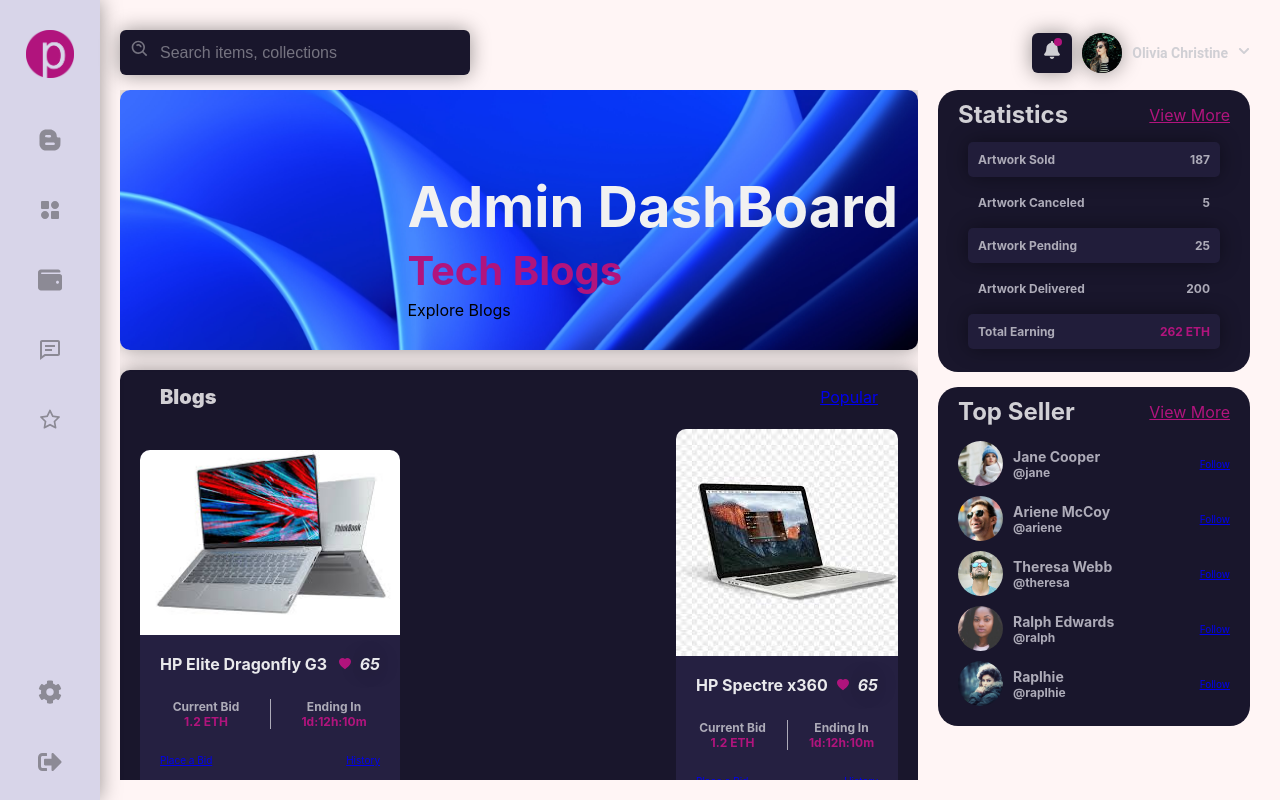
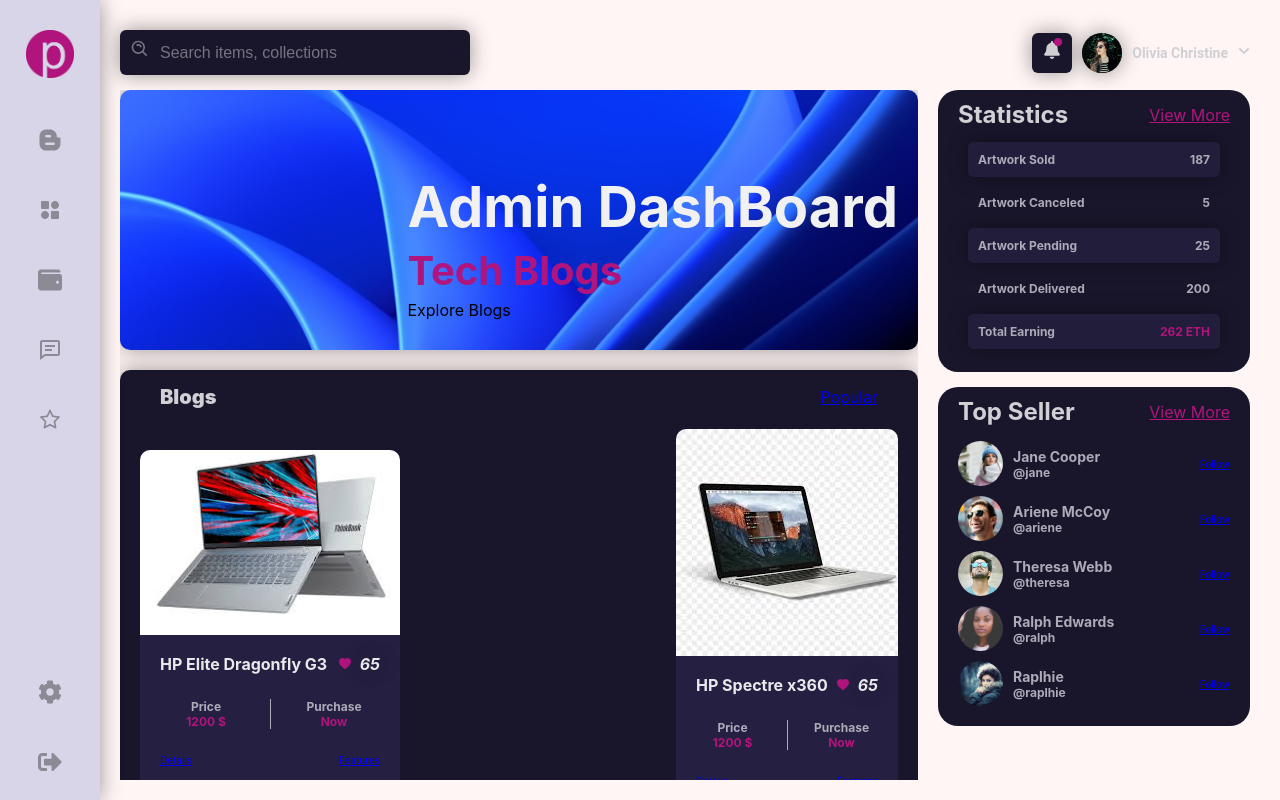
Before and after one commit to the-byte-bandits/tech-blog, a React (Create React App) app: page / in a window 1280 px wide. Built offline with nearby package versions, Linux system fonts and the light colour scheme.

Commit message:
Changes in CardMain

```diff
--- a/src/adminComponents/Container/CardMain.js
+++ b/src/adminComponents/Container/CardMain.js
@@ -17,22 +17,22 @@ function CardMain({ imgSrc, title, hearts }) {
       <div className="stat">
         <div>
           <p>
-            Current Bid<span>1.2 ETH</span>
+            Price<span>1200 $</span>
           </p>
         </div>
         <div>
           <p>
-            Ending In<span>1d:12h:10m</span>
+          Purchase <span>Now</span>
           </p>
         </div>
       </div>
 
       <div className="card_main_button">
         <a href="#" className="button btn">
-          Place a Bid
+          Details
         </a>
         <a href="#" className="button2 btn">
-          History
+          Features
         </a>
       </div>
     </div>
```
